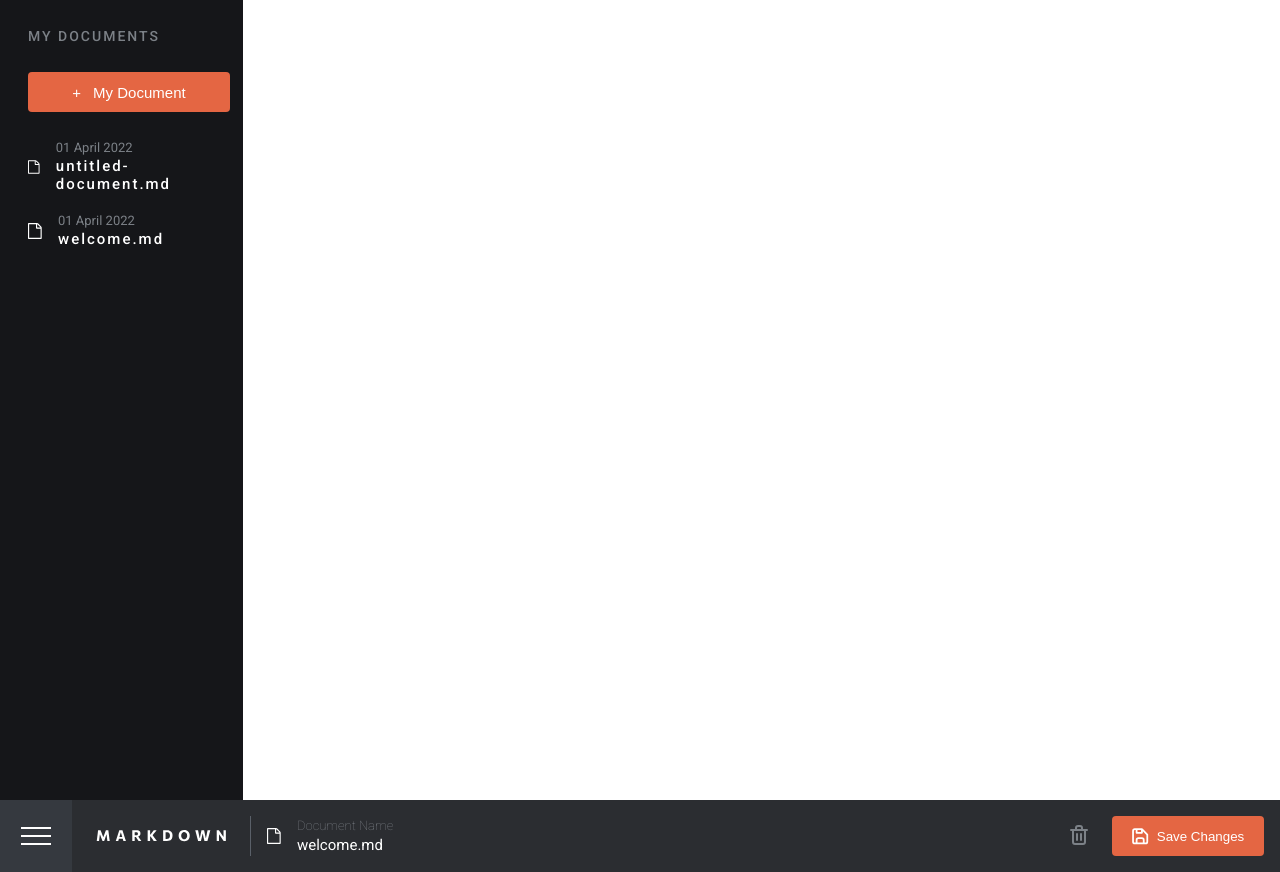
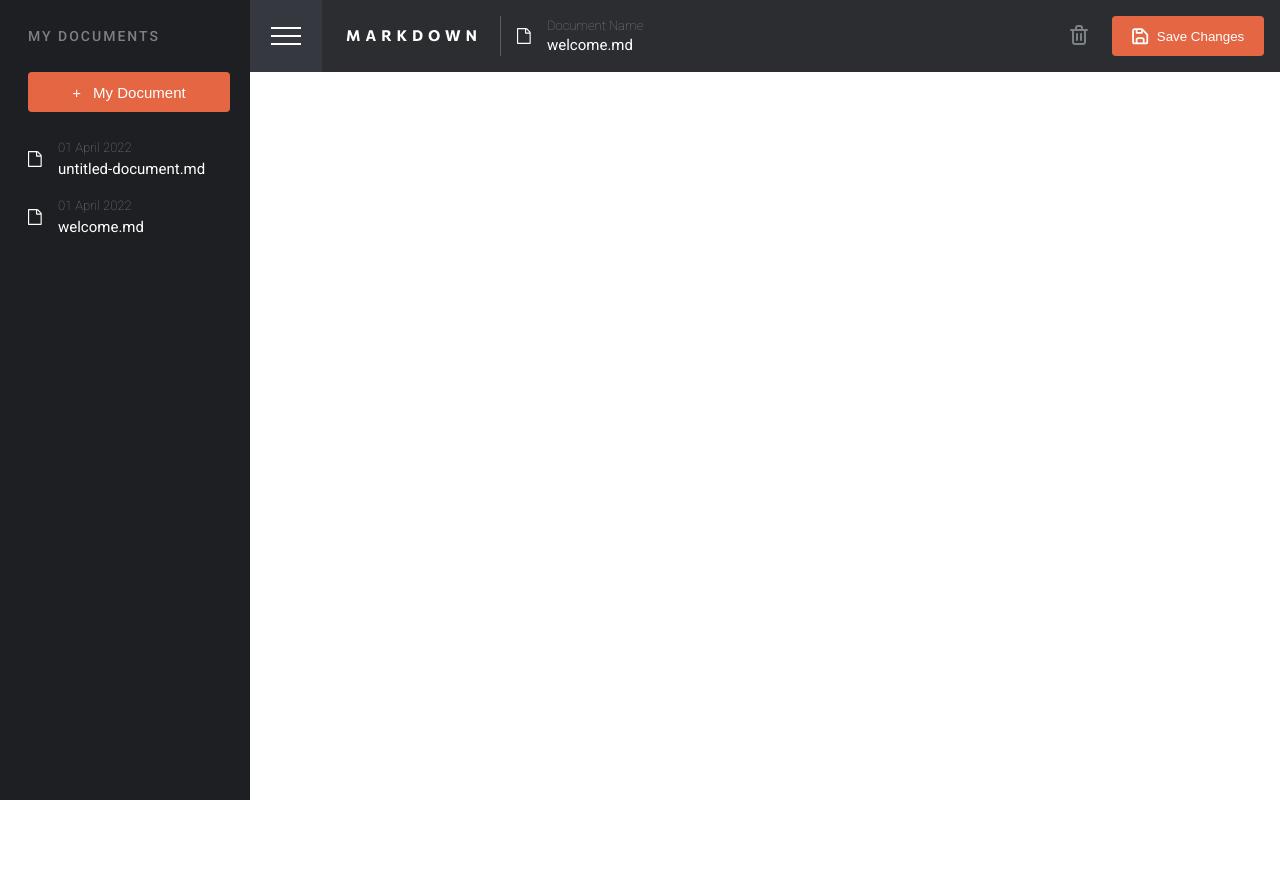
Before and after one commit to eawebmaster20/markdown-editor, an Angular app: page / in a window 1280 px wide. After the commit the page ends 800 px from the top, so only its background shows below. Built offline with nearby package versions, Linux system fonts and the light colour scheme.

Commit message:
Adds sidebar to project

```diff
--- a/src/app/app.component.html
+++ b/src/app/app.component.html
@@ -1,6 +1,7 @@
 <main class="main">
-    <app-sidebar></app-sidebar>
-  <app-toolbar />
+  <div class="toolbar-sidebar">
+    <app-sidebar />
+    <app-toolbar />
+  </div>
   <app-confirm-delete-modal />
-
 </main>
--- a/src/app/app.component.scss
+++ b/src/app/app.component.scss
@@ -2,3 +2,16 @@
   height: 100%;
   position: relative;
 }
+
+.toolbar-sidebar {
+  display: flex;
+  width: 100%;
+}
+
+app-sidebar {
+  flex: 0 0 auto;
+}
+
+app-toolbar {
+  flex: 1 1 auto;
+}
--- /dev/null
+++ b/src/app/components/sidebar/sidebar.component.html
@@ -0,0 +1,37 @@
+<aside>
+  <h3 class="heading">MY DOCUMENTS</h3>
+  <div class="first-section">
+    <button class="">
+      <span>+</span>
+      <p>My Document</p>
+    </button>
+
+    <!-- document list goes here -->
+    <ul id="file-list">
+      @for(file of files; track file){
+      <div>
+        <svg
+          width="14"
+          height="16"
+          viewBox="0 0 14 16"
+          fill="none"
+          xmlns="http://www.w3.org/2000/svg"
+        >
+          <path
+            fill-rule="evenodd"
+            clip-rule="evenodd"
+            d="M13.1071 3.39286C13.2738 3.55952 13.4167 3.78571 13.5357 4.07143C13.6548 4.35714 13.7143 4.61905 13.7143 4.85714V15.1429C13.7143 15.381 13.631 15.5833 13.4643 15.75C13.2976 15.9167 13.0952 16 12.8571 16H0.857143C0.619048 16 0.416667 15.9167 0.25 15.75C0.0833333 15.5833 0 15.381 0 15.1429V0.857143C0 0.619048 0.0833333 0.416667 0.25 0.25C0.416667 0.0833333 0.619048 0 0.857143 0H8.85714C9.09524 0 9.35714 0.0595238 9.64286 0.178571C9.92857 0.297619 10.1548 0.440476 10.3214 0.607143L13.1071 3.39286ZM9.14286 1.21429V4.57143H12.5C12.4405 4.39881 12.375 4.27679 12.3036 4.20536L9.50893 1.41071C9.4375 1.33929 9.31548 1.27381 9.14286 1.21429ZM12.5714 5.71429V14.8571H1.14286V1.14286H8V4.85714C8 5.09524 8.08333 5.29762 8.25 5.46429C8.41667 5.63095 8.61905 5.71429 8.85714 5.71429H12.5714Z"
+            fill="white"
+          />
+        </svg>
+
+        <li>
+          <p>{{ file["time"] }}</p>
+          <h3>{{ file["title"] }}</h3>
+        </li>
+      </div>
+      }
+    </ul>
+  </div>
+  <!-- theme toggle goes here -->
+</aside>
--- a/src/app/sidebar/sidebar.component.scss
+++ b/src/app/components/sidebar/sidebar.component.scss
@@ -1,15 +1,13 @@
-@import '../../styles.scss';
-
 aside {
-  width: 19%;
+  width: 250px;
   min-height: 100vh;
-  background-color: var(--slate-1000);
+  background-color: var(--slate-900);
   padding: 1.75rem;
   display: flex;
   flex-direction: column;
   row-gap: 1.75rem;
 
-  h3{
+  .heading {
     color: var(--slate-500);
     font-weight: 500;
     letter-spacing: 0.125rem;
@@ -32,21 +30,21 @@ aside {
     transition: background-color 0.3s ease-in-out;
   }
 
-  button:hover{
+  button:hover {
     background-color: var(--orange-hover);
   }
 
-  .first-section{
+  .first-section {
     display: flex;
     flex-direction: column;
     row-gap: 1.75rem;
   }
 
-  #file-list{
-      list-style-type: none;
-      display: flex;
-      flex-direction: column;
-      row-gap: 1.25rem;
+  #file-list {
+    list-style-type: none;
+    display: flex;
+    flex-direction: column;
+    row-gap: 1.25rem;
 
     div {
       width: 100%;
@@ -55,18 +53,21 @@ aside {
       gap: 1rem;
     }
 
-    li{
+    li {
       display: flex;
       flex-direction: column;
       row-gap: 0.125rem;
 
-      p{
+      p {
         color: var(--slate-500);
         font-size: 0.8125rem;
+        margin: 0 0 3px 0;
+        font-weight: 100;
       }
-      h3{
+      h3 {
         color: var(--slate-100);
         font-size: 0.9375rem;
+        font-weight: 400;
       }
     }
   }
--- a/src/app/components/toolbar/toolbar.component.scss
+++ b/src/app/components/toolbar/toolbar.component.scss
@@ -6,8 +6,8 @@ nav {
   justify-content: space-between;
   align-items: center;
   padding: 0 16px 0 0;
-  position: absolute;
-  // z-index: -2;
+  // position: absolute;
+  // flex-grow: 1;
 }
 .left-container {
   display: flex;
--- /dev/null
+++ b/src/app/services/sidebar.service.ts
@@ -0,0 +1,6 @@
+import { Injectable } from '@angular/core';
+
+@Injectable({
+  providedIn: 'root',
+})
+export class SidebarService {}
--- a/src/app/sidebar/sidebar.component.html
+++ /dev/null
@@ -1,26 +0,0 @@
-<aside>
-  <h3>MY DOCUMENTS</h3>
-  <div class="first-section">
-    <button class="" >
-      <span>+</span><p>My Document</p>
-    </button>
-
-    <!-- document list goes here -->
-    <ul id="file-list">
-      @for(file of files; track file){
-        <div>
-          <svg width="14" height="16" viewBox="0 0 14 16" fill="none" xmlns="http://www.w3.org/2000/svg">
-            <path fill-rule="evenodd" clip-rule="evenodd" d="M13.1071 3.39286C13.2738 3.55952 13.4167 3.78571 13.5357 4.07143C13.6548 4.35714 13.7143 4.61905 13.7143 4.85714V15.1429C13.7143 15.381 13.631 15.5833 13.4643 15.75C13.2976 15.9167 13.0952 16 12.8571 16H0.857143C0.619048 16 0.416667 15.9167 0.25 15.75C0.0833333 15.5833 0 15.381 0 15.1429V0.857143C0 0.619048 0.0833333 0.416667 0.25 0.25C0.416667 0.0833333 0.619048 0 0.857143 0H8.85714C9.09524 0 9.35714 0.0595238 9.64286 0.178571C9.92857 0.297619 10.1548 0.440476 10.3214 0.607143L13.1071 3.39286ZM9.14286 1.21429V4.57143H12.5C12.4405 4.39881 12.375 4.27679 12.3036 4.20536L9.50893 1.41071C9.4375 1.33929 9.31548 1.27381 9.14286 1.21429ZM12.5714 5.71429V14.8571H1.14286V1.14286H8V4.85714C8 5.09524 8.08333 5.29762 8.25 5.46429C8.41667 5.63095 8.61905 5.71429 8.85714 5.71429H12.5714Z" fill="white"/>
-          </svg>
-
-          <li>
-            <p>{{ file['time']}}</p>
-            <h3>{{ file['title']}}</h3>
-          </li>
-        </div>
-      }
-    </ul>
-
-  </div>
-  <!-- theme toggle goes here -->
-</aside>
```
Also changed, not shown: src/app/app.component.ts (+7 -4 lines), src/app/components/sidebar/sidebar.component.ts (renamed from src/app/sidebar/sidebar.component.ts, +3 -8 lines), src/assets/data.json (added, +12 -0 lines), 1 other file (tests, documents, lock files or other folders).
